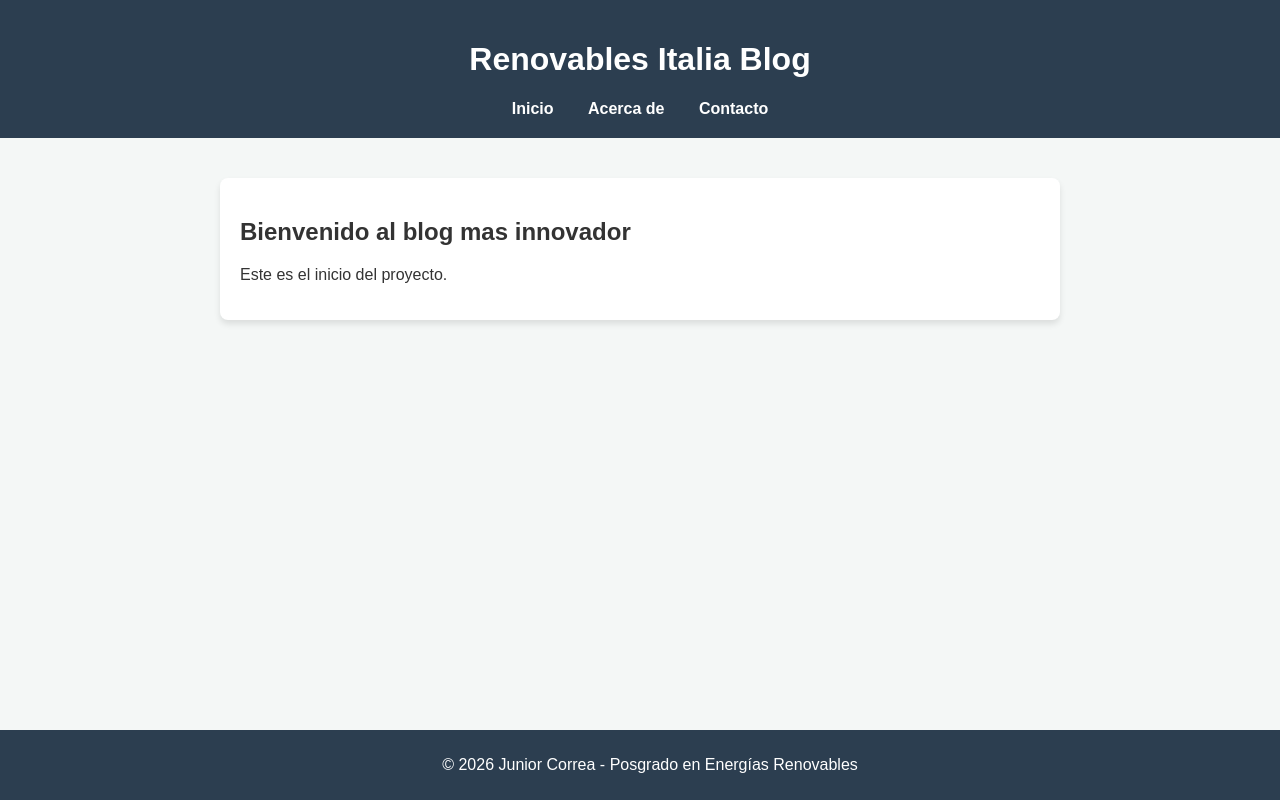
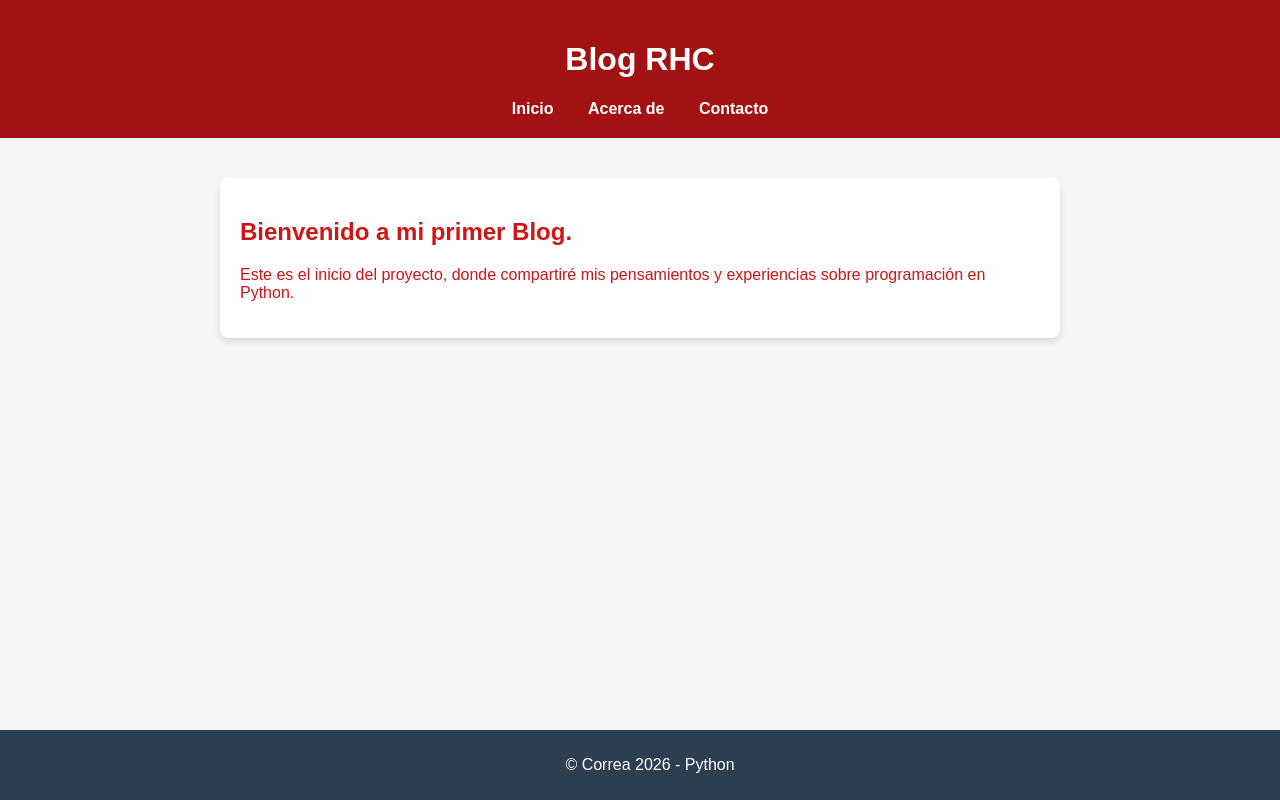
Before and after one commit to juniorcorrea42-dot/Preentrega-7, a Django app: page / in a window 1280 px wide. Run offline with Django 5.2, Linux system fonts and the light colour scheme.

Commit message:
first commit

```diff
--- a/posts/static/posts/css/estilos.css
+++ b/posts/static/posts/css/estilos.css
@@ -4,11 +4,11 @@ body {
     margin: 0;
     padding: 0;
     background-color: #f4f7f6;
-    color: #333;
+    color: #cd1616;
 }
 
 .header {
-    background-color: #2c3e50;
+    background-color: #a31212;
     color: white;
     padding: 20px;
     text-align: center;
@@ -22,7 +22,7 @@ body {
 }
 
 .navbar a:hover {
-    color: #18bc9c;
+    color: #2800ef;
 }
 
 .container {
--- a/posts/templates/posts/base.html
+++ b/posts/templates/posts/base.html
@@ -4,13 +4,13 @@
 <head>
     <meta charset="UTF-8">
     <meta name="viewport" content="width=device-width, initial-scale=1.0">
-    <title>Blog de Energías Renovables</title>
+    <title>Blog PYTHON</title>
     <!-- Enlace al archivo CSS estático -->
     <link rel="stylesheet" href="{% static 'posts/css/estilos.css' %}">
 </head>
 <body>
     <header class="header">
-        <h1>Renovables Italia Blog</h1>
+        <h1>Blog RHC</h1>
         <nav class="navbar">
             <a href="{% url 'inicio' %}">Inicio</a>
             <a href="{% url 'acerca_de' %}">Acerca de</a>
@@ -25,7 +25,7 @@
     </main>
 
     <footer class="footer">
-        <p>&copy; 2026 Junior Correa - Posgrado en Energías Renovables</p>
+        <p>&copy; Correa 2026 - Python</p>
     </footer>
 </body>
 </html>
--- a/posts/templates/posts/inicio.html
+++ b/posts/templates/posts/inicio.html
@@ -3,6 +3,6 @@
 {% block title %}Inicio | Mi Blog{% endblock %}
 
 {% block content %}
-    <h2>Bienvenido al blog mas innovador</h2>
-    <p>Este es el inicio del proyecto.</p>
+    <h2>Bienvenido a mi primer Blog.</h2>
+    <p>Este es el inicio del proyecto, donde compartiré mis pensamientos y experiencias sobre programación en Python.   </p>
 {% endblock %}
```
Also changed, not shown: README.md, blog_project/urls.py (line endings or trailing spaces).
